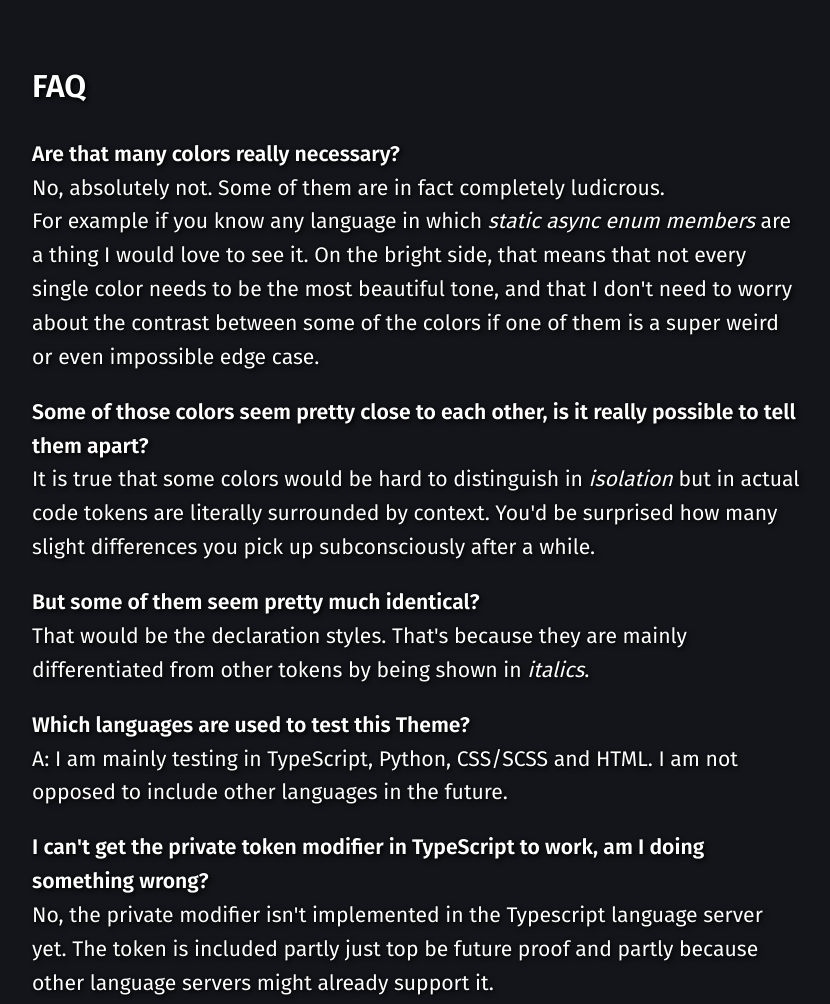
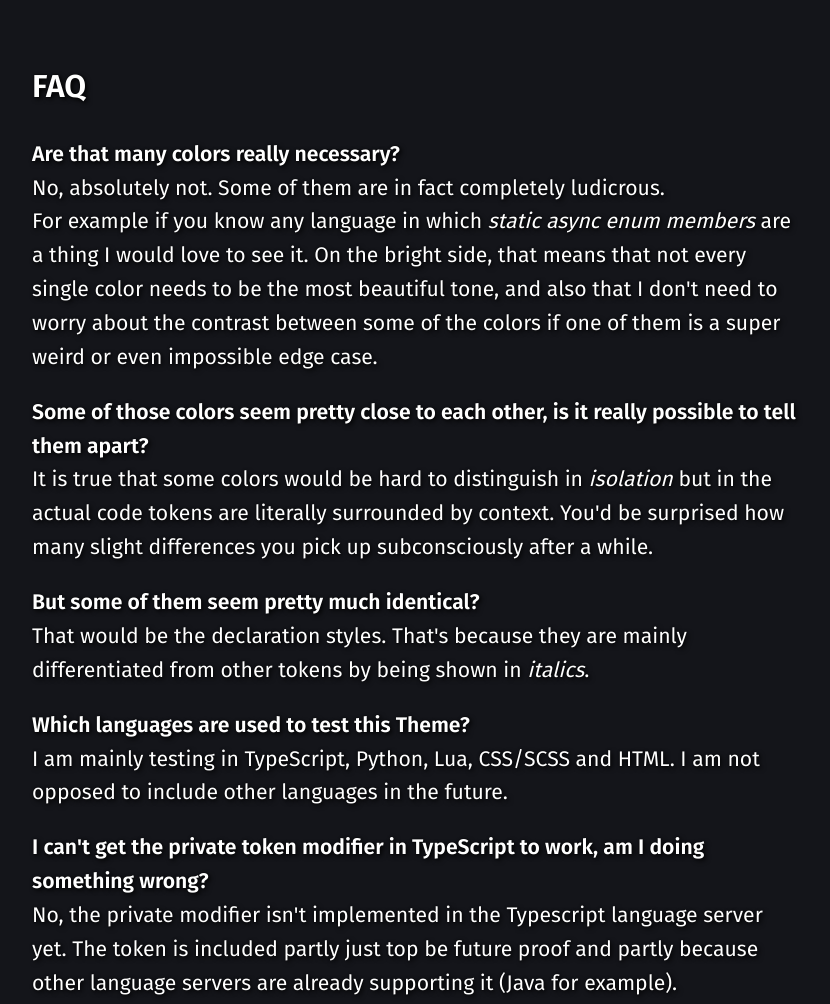
Before and after one commit to Thertzlor/semantic-rainbow, a website: page index.html in a window 1280 px wide. Shown: the part 1921-2925 px from the top of the page, without its empty margins (224-1054 px from the left). Drawn offline with Linux system fonts and the light colour scheme.

Commit message:
Some HTML text tweaks

```diff
--- a/index.html
+++ b/index.html
@@ -389,19 +389,20 @@
       <h2 id="faq">FAQ</h2>
       <p><strong>Are that many colors really necessary?</strong><br>
          No, absolutely not. Some of them are in fact completely ludicrous.<br>
-         For example if you know any language in which <em>static async enum members</em> are a thing I would love to see it. On the bright side, that means that not every single color needs to be the most beautiful tone, and that I don&#39;t need to worry about the contrast between some of the colors if one of them is a super weird or even impossible edge case.</p>
+         For example if you know any language in which <em>static async enum members</em> are a thing I would love to see it. On the bright side, that means that not every single color needs to be the most beautiful tone, and also that I don&#39;t need to worry about the contrast between some of the colors if one of them is a super weird or even impossible edge case.</p>
       <p><strong>Some of those colors seem pretty close to each other, is it really possible to tell them apart?</strong><br>
-         It is true that some colors would be hard to distinguish in <em>isolation</em> but in actual code tokens are literally surrounded by context. You&#39;d be surprised how many slight differences you pick up subconsciously after a while.</p>
+         It is true that some colors would be hard to distinguish in <em>isolation</em> but in the actual code tokens are literally surrounded by context. You&#39;d be surprised how many slight differences you pick up subconsciously after a while.</p>
       <p><strong>But some of them seem pretty much identical?</strong><br>
          That would be the declaration styles. That&#39;s because they are mainly differentiated from other tokens by being shown in <em>italics</em>.</p>
       <p><strong>Which languages are used to test this Theme?</strong><br>
-         A: I am mainly testing in TypeScript, Python, CSS/SCSS and HTML. I am not opposed to include other languages in the future.</p>
+         I am mainly testing in TypeScript, Python, Lua, CSS/SCSS and HTML. I am not opposed to include other languages in the future.
+      </p>
       <p><strong>I can&#39;t get the private token modifier in TypeScript to work, am I doing something wrong?</strong><br>
-         No, the private modifier isn&#39;t implemented in the Typescript language server yet. The token is included partly just top be future proof and partly because other language servers might already support it.</p>
+         No, the private modifier isn&#39;t implemented in the Typescript language server yet. The token is included partly just top be future proof and partly because other language servers are already supporting it (Java for example).</p>
       <hr>
       <h2 id="design-philosophy">Design Philosophy</h2>
       <p>I am not going to pretend that I went into this project with a definite concept and a background in color psychology. Many of these color associations emerged basically on their own as I was tweaking colors back and forth and later I went back to figure out <em>how</em> they might work.<br>
-         The key to making a Theme with this many colors work without things getting too confusing is to create a spectrum in which colors, rather than arbitrarily representing keywords instead represent different concepts and roles, and based on this spectrum colors are assigned to the different tokens.</p>
+         The key to making a Theme with this many colors work without things getting too confusing is to create a spectrum in which colors do not arbitrarily representi keywords but instead represent different concepts and roles in the program, and based on this spectrum colors are assigned to the different tokens.</p>
       <p>The spectrum that emerged for this particular theme is the following:</p>
       <h3 id="red-valuesinformation"><strong class="variable_readonly">Red:</strong> Values/Information</h3>
       <h3 id="purple-keywordsflow-control"><strong class="macro_static">Purple:</strong> Keywords/Flow Control</h3>
```
